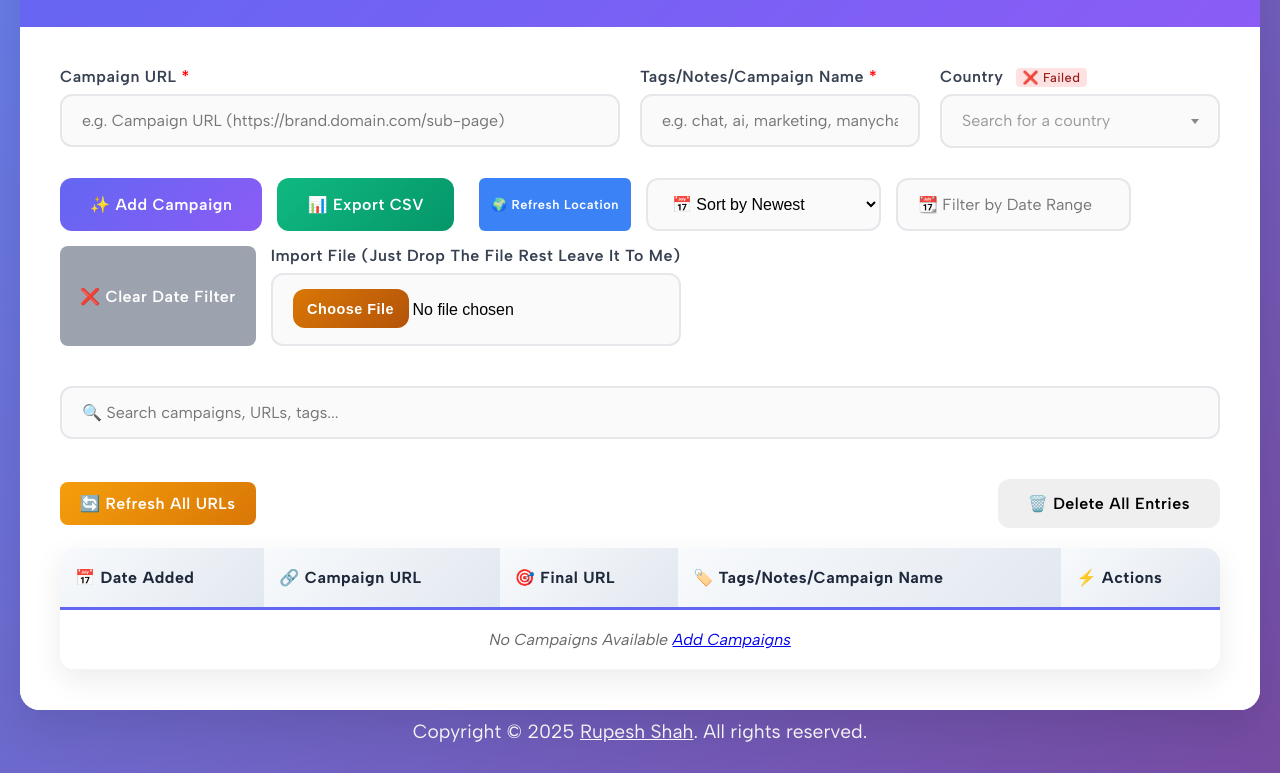
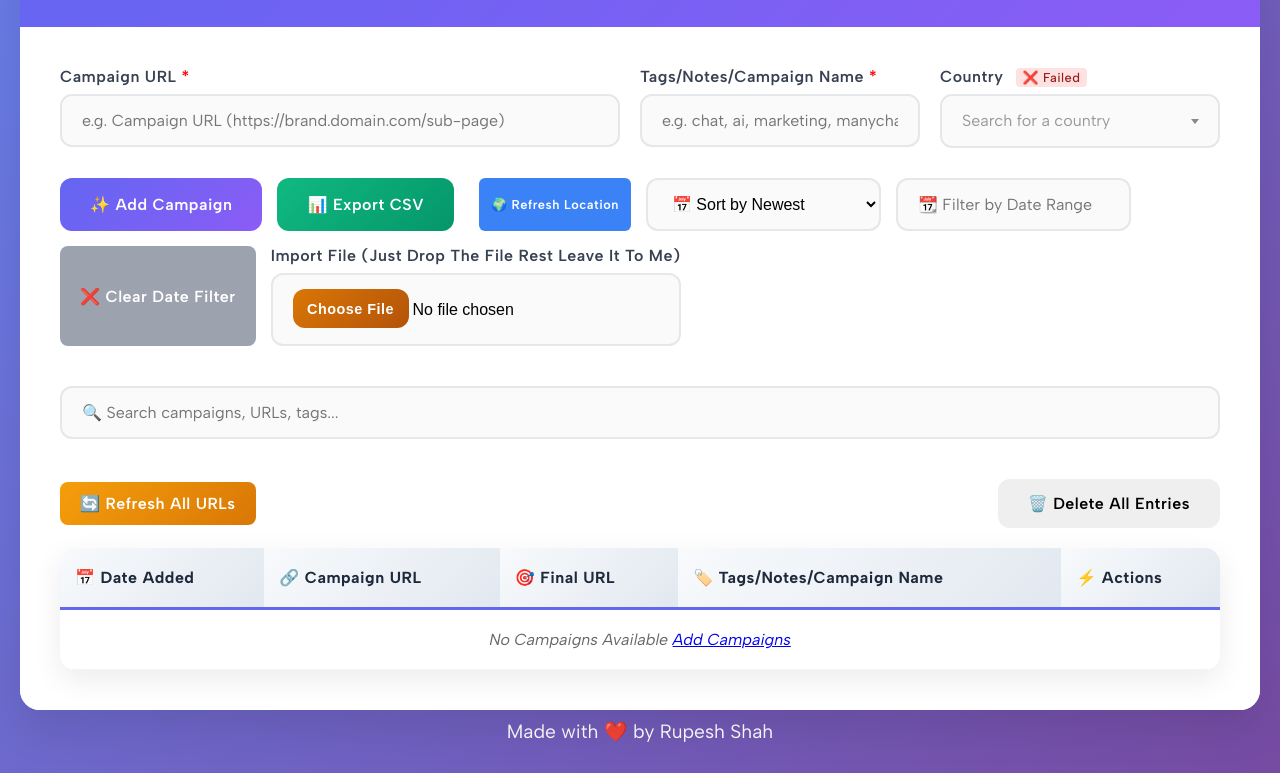
Before and after one commit to rupeshdotw/rupeshdotshah-affiliate-url-checker, a website: page public/index.html in a window 1280 px wide. Shown: the part 132-905 px from the top of the page. Drawn offline with nearby package versions, Linux system fonts and the light colour scheme; no server answers.

Commit message:
Update index.html

```diff
--- a/public/index.html
+++ b/public/index.html
@@ -214,7 +214,8 @@
     </div>
     <div class="footer">
       <p class="copyright">
-        Copyright © 2025 <a href="#">Rupesh Shah</a>. All rights reserved.
+        <!-- Copyright © 2025 <a href="#">Rupesh Shah</a>. All rights reserved. -->
+         Made with ❤️ by Rupesh Shah
       </p>
     </div>
     <script src="app.js"></script>
```
